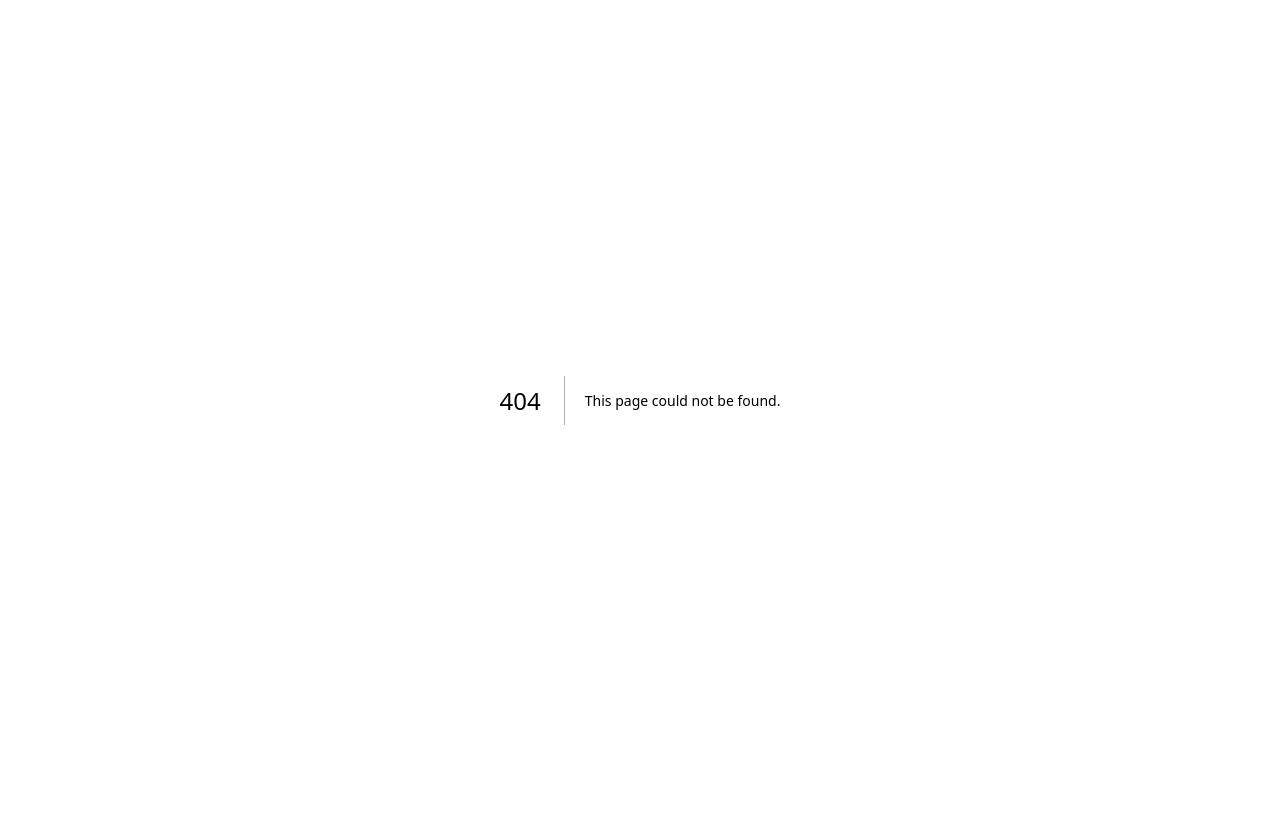
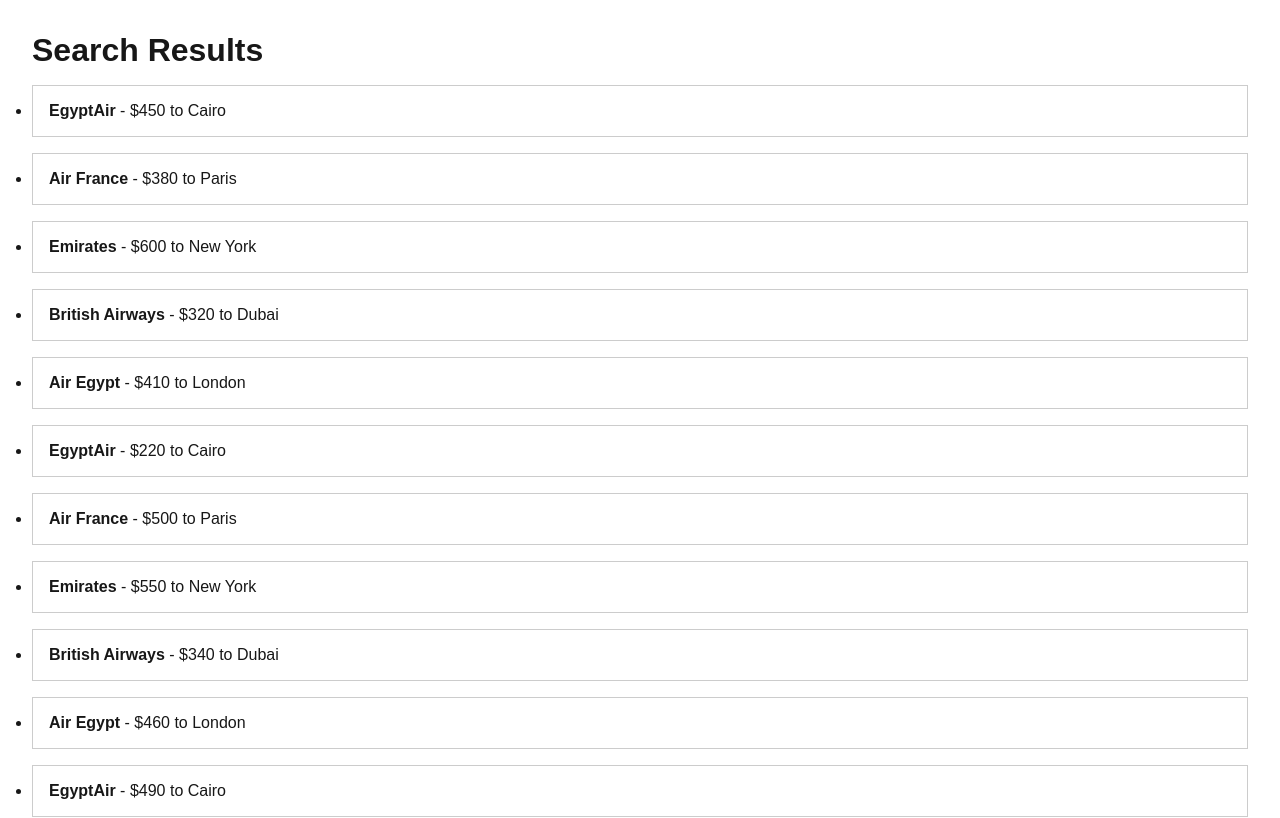
Before and after one commit to AndrewMelad108/travel-app-next, a Next.js app: page /results in a window 1280 px wide. Before the commit this address had no page. Shown: the top 818 px of the page. Built offline with nearby package versions, Linux system fonts and the light colour scheme.

Commit message:
first commit

```diff
--- /dev/null
+++ b/app/api/flights/[id]/route.js
@@ -0,0 +1,50 @@
+import { NextResponse } from "next/server";
+
+export async function GET(req, { params }) {
+  const { id } = params;
+  const DB = [
+    { id: 1, destination: 'Cairo', price: 450, airline: 'EgyptAir' },
+    { id: 2, destination: 'Paris', price: 380, airline: 'Air France' },
+    { id: 3, destination: 'New York', price: 600, airline: 'Emirates' },
+    { id: 4, destination: 'Dubai', price: 320, airline: 'British Airways' },
+    { id: 5, destination: 'London', price: 410, airline: 'Air Egypt' },
+    { id: 6, destination: 'Cairo', price: 220, airline: 'EgyptAir' },
+    { id: 7, destination: 'Paris', price: 500, airline: 'Air France' },
+    { id: 8, destination: 'New York', price: 550, airline: 'Emirates' },
+    { id: 9, destination: 'Dubai', price: 340, airline: 'British Airways' },
+    { id: 10, destination: 'London', price: 460, airline: 'Air Egypt' },
+    { id: 11, destination: 'Cairo', price: 490, airline: 'EgyptAir' },
+    { id: 12, destination: 'Paris', price: 390, airline: 'Air France' },
+    { id: 13, destination: 'New York', price: 610, airline: 'Emirates' },
+    { id: 14, destination: 'Dubai', price: 310, airline: 'British Airways' },
+    { id: 15, destination: 'London', price: 430, airline: 'Air Egypt' },
+    { id: 16, destination: 'Cairo', price: 470, airline: 'EgyptAir' },
+    { id: 17, destination: 'Paris', price: 320, airline: 'Air France' },
+    { id: 18, destination: 'New York', price: 540, airline: 'Emirates' },
+    { id: 19, destination: 'Dubai', price: 330, airline: 'British Airways' },
+    { id: 20, destination: 'London', price: 420, airline: 'Air Egypt' },
+    { id: 21, destination: 'Cairo', price: 460, airline: 'EgyptAir' },
+    { id: 22, destination: 'Paris', price: 400, airline: 'Air France' },
+    { id: 23, destination: 'New York', price: 620, airline: 'Emirates' },
+    { id: 24, destination: 'Dubai', price: 350, airline: 'British Airways' },
+    { id: 25, destination: 'London', price: 440, airline: 'Air Egypt' },
+    { id: 26, destination: 'Cairo', price: 230, airline: 'EgyptAir' },
+    { id: 27, destination: 'Paris', price: 480, airline: 'Air France' },
+    { id: 28, destination: 'New York', price: 630, airline: 'Emirates' },
+    { id: 29, destination: 'Dubai', price: 360, airline: 'British Airways' },
+    { id: 30, destination: 'London', price: 450, airline: 'Air Egypt' }
+  ];
+
+  const flightById = DB.find((flight) => flight.id === parseInt(id));
+
+  if (!flightById) {
+    return NextResponse.json(
+      { success: false, message: "Flight not found" },
+      { status: 404 }
+    );
+  }
+  return NextResponse.json(
+    { success: true, data: flightById },
+    { status: 200 }
+  );
+}
--- /dev/null
+++ b/app/api/flights/route.js
@@ -0,0 +1,42 @@
+import { NextResponse } from "next/server";
+export async function GET(req) {
+  const DB = [
+    { id: 1, destination: 'Cairo', price: 450, airline: 'EgyptAir' },
+    { id: 2, destination: 'Paris', price: 380, airline: 'Air France' },
+    { id: 3, destination: 'New York', price: 600, airline: 'Emirates' },
+    { id: 4, destination: 'Dubai', price: 320, airline: 'British Airways' },
+    { id: 5, destination: 'London', price: 410, airline: 'Air Egypt' },
+    { id: 6, destination: 'Cairo', price: 220, airline: 'EgyptAir' },
+    { id: 7, destination: 'Paris', price: 500, airline: 'Air France' },
+    { id: 8, destination: 'New York', price: 550, airline: 'Emirates' },
+    { id: 9, destination: 'Dubai', price: 340, airline: 'British Airways' },
+    { id: 10, destination: 'London', price: 460, airline: 'Air Egypt' },
+    { id: 11, destination: 'Cairo', price: 490, airline: 'EgyptAir' },
+    { id: 12, destination: 'Paris', price: 390, airline: 'Air France' },
+    { id: 13, destination: 'New York', price: 610, airline: 'Emirates' },
+    { id: 14, destination: 'Dubai', price: 310, airline: 'British Airways' },
+    { id: 15, destination: 'London', price: 430, airline: 'Air Egypt' },
+    { id: 16, destination: 'Cairo', price: 470, airline: 'EgyptAir' },
+    { id: 17, destination: 'Paris', price: 320, airline: 'Air France' },
+    { id: 18, destination: 'New York', price: 540, airline: 'Emirates' },
+    { id: 19, destination: 'Dubai', price: 330, airline: 'British Airways' },
+    { id: 20, destination: 'London', price: 420, airline: 'Air Egypt' },
+    { id: 21, destination: 'Cairo', price: 460, airline: 'EgyptAir' },
+    { id: 22, destination: 'Paris', price: 400, airline: 'Air France' },
+    { id: 23, destination: 'New York', price: 620, airline: 'Emirates' },
+    { id: 24, destination: 'Dubai', price: 350, airline: 'British Airways' },
+    { id: 25, destination: 'London', price: 440, airline: 'Air Egypt' },
+    { id: 26, destination: 'Cairo', price: 230, airline: 'EgyptAir' },
+    { id: 27, destination: 'Paris', price: 480, airline: 'Air France' },
+    { id: 28, destination: 'New York', price: 630, airline: 'Emirates' },
+    { id: 29, destination: 'Dubai', price: 360, airline: 'British Airways' },
+    { id: 30, destination: 'London', price: 450, airline: 'Air Egypt' }
+  ];
+
+  return NextResponse.json(
+ 	{ success: true,
+      data: [...DB]
+     },
+ 	{ status: 200 }
+);
+}
--- /dev/null
+++ b/app/results/page.js
@@ -0,0 +1,55 @@
+'use client'
+import { useRouter, useSearchParams } from 'next/navigation';
+import { useEffect, useState } from 'react';
+
+export default function Results() {
+  const [flights, setFlights] = useState([]);
+  const router = useRouter();
+  const searchParams = useSearchParams();
+  const fetchFlights = async () => {
+    try {
+      const response = await fetch('http://localhost:3000/api/flights');
+      if (!response.ok) {
+        throw new Error('Failed to fetch flights');
+      }
+      const {data} = await response.json();
+      const destination = searchParams.get('destination');
+      setFlights(
+        data.filter((flight) =>
+          destination ? flight.destination.toLowerCase() === destination.toLowerCase() : true
+        )
+      );
+    } catch (error) {
+      console.error('Error fetching flights:', error);
+    }
+  };
+  useEffect(() => {
+    fetchFlights();
+  }, [searchParams]);
+
+  return (
+    <div style={{ padding: '2rem' }}>
+      <h1>Search Results</h1>
+      {flights.length > 0 ? (
+        <ul>
+          {flights.map((flight) => (
+            <li
+              key={flight.id}
+              onClick={() => router.push(`/details/${flight.id}`)}
+              style={{
+                cursor: 'pointer',
+                margin: '1rem 0',
+                border: '1px solid #ccc',
+                padding: '1rem',
+              }}
+            >
+              <strong>{flight.airline}</strong> - ${flight.price} to {flight.destination}
+            </li>
+          ))}
+        </ul>
+      ) : (
+        <p>No flights found for "{searchParams.get('destination') || 'your search'}"</p>
+      )}
+    </div>
+  );
+}
--- a/next.config.mjs
+++ b/next.config.mjs
@@ -1,4 +1,6 @@
 /** @type {import('next').NextConfig} */
-const nextConfig = {};
+const nextConfig = {
+    output:'export'
+};
 
 export default nextConfig;
```
Also changed, not shown: app/details/[id]/page.js (added, +25 -0 lines), app/page.js (+22 -89 lines), 1 other file (tests, documents, lock files or other folders).
